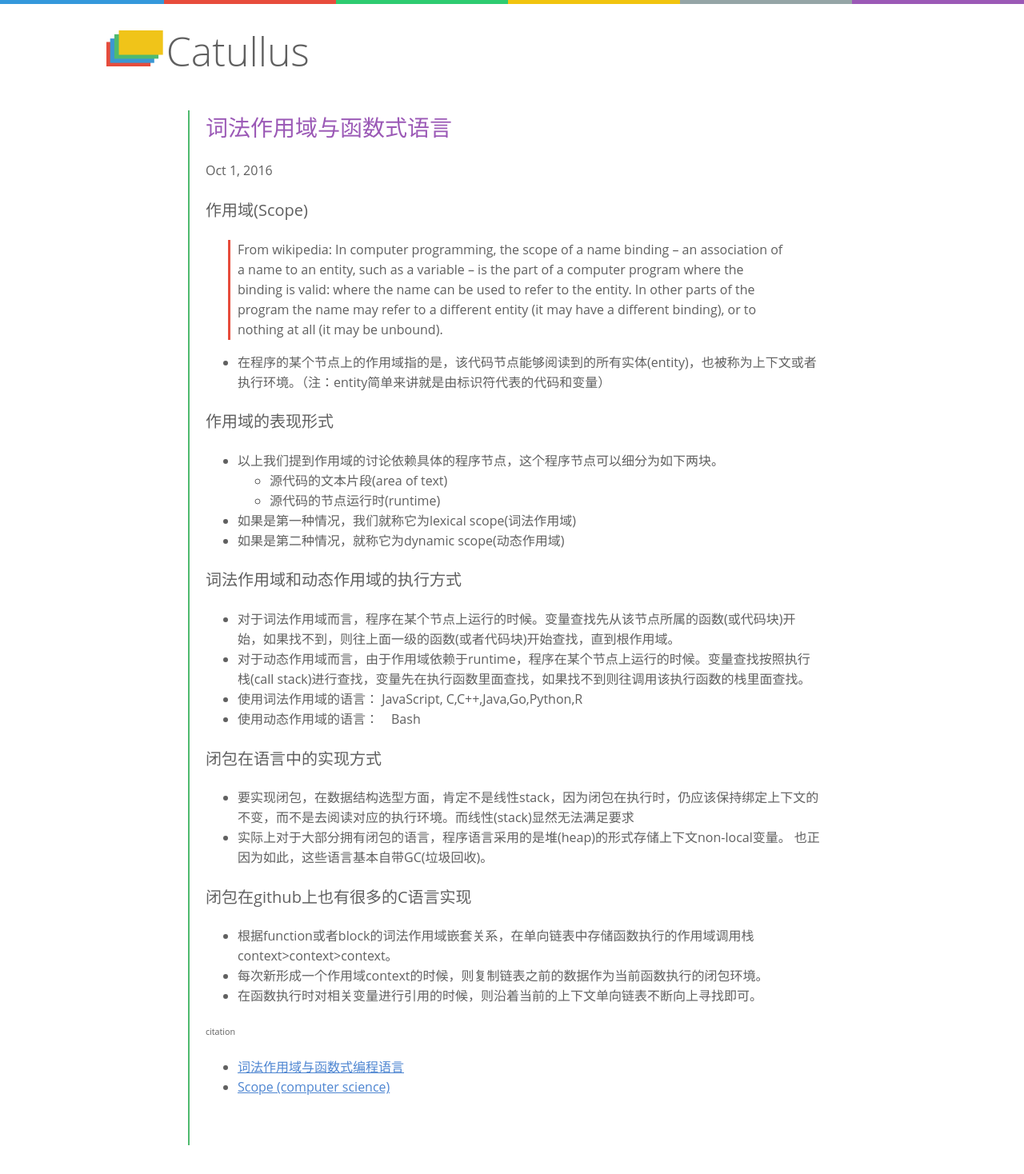
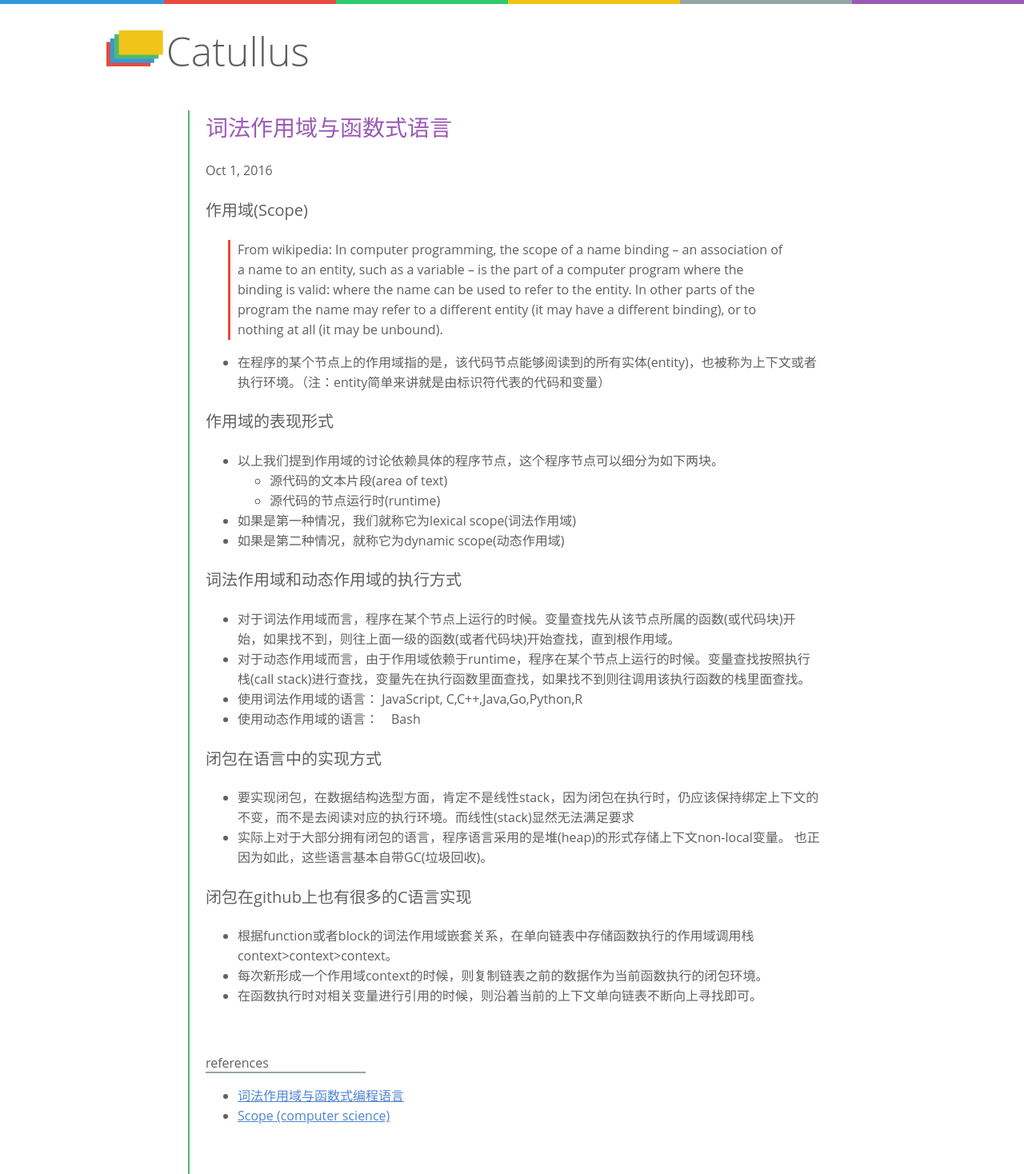
Before and after one commit to Yann-Wang/yann-wang.github.io, a Jekyll site: the page built from _posts/2016-10-01-lexical-scope-and-functional-language.md, in a window 1280 px wide. Shown: the whole page at 80% size. Built offline with Jekyll 4.4.1, drawn with Linux system fonts in a browser that asks for light colours; before the commit the page ends 1432 px from its top, so only the background shows below that.

Commit message:
change references

```diff
--- a/_posts/2016-10-01-lexical-scope-and-functional-language.md
+++ b/_posts/2016-10-01-lexical-scope-and-functional-language.md
@@ -36,6 +36,7 @@ tags: [functional language, lexical scope, dynamic scope]
 
 
 
-###### citation
+<div class="references">references</div>
+
 - [词法作用域与函数式编程语言](https://zhuanlan.zhihu.com/p/23661004)
 - [Scope (computer science)](https://en.wikipedia.org/wiki/Scope_(computer_science))
```
Also changed, not shown: _posts/2016-10-10-why-we-can-clear-float-when-use-overflow_hidden.md (+2 -1 lines).
